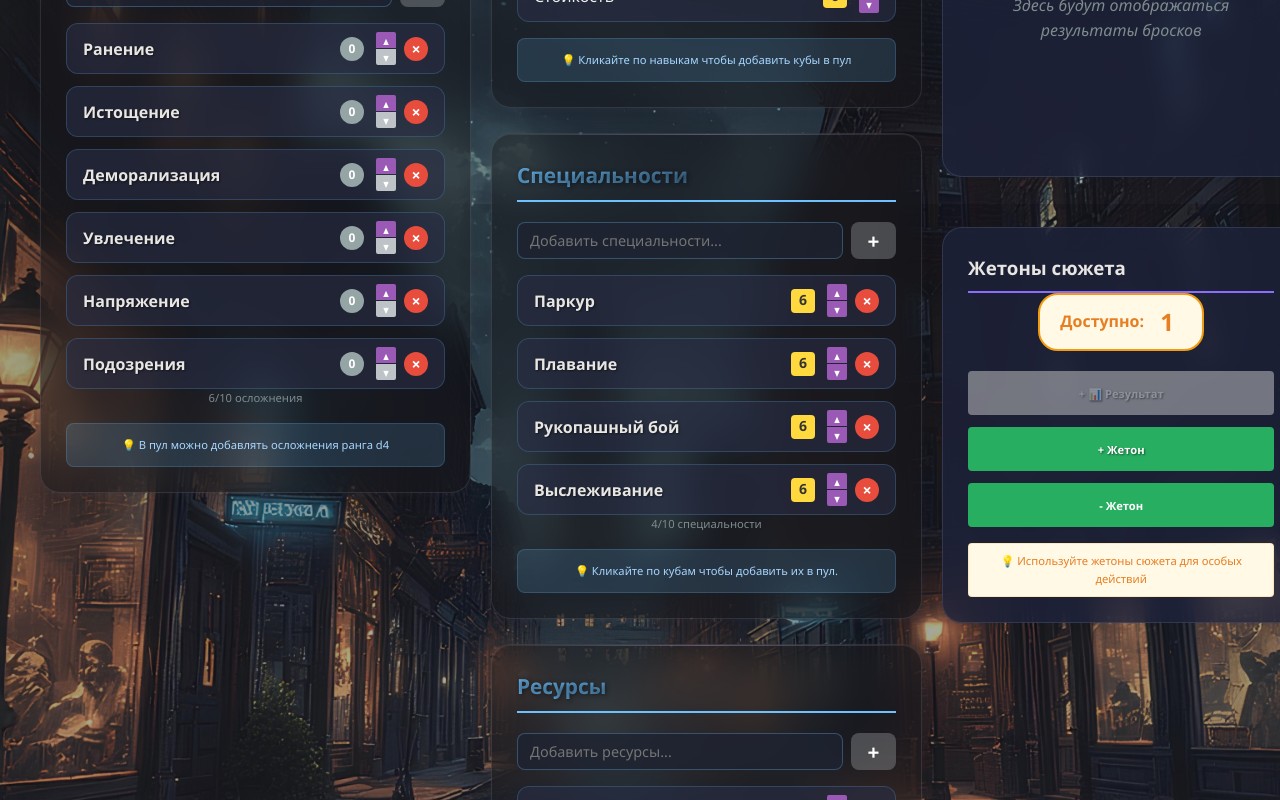
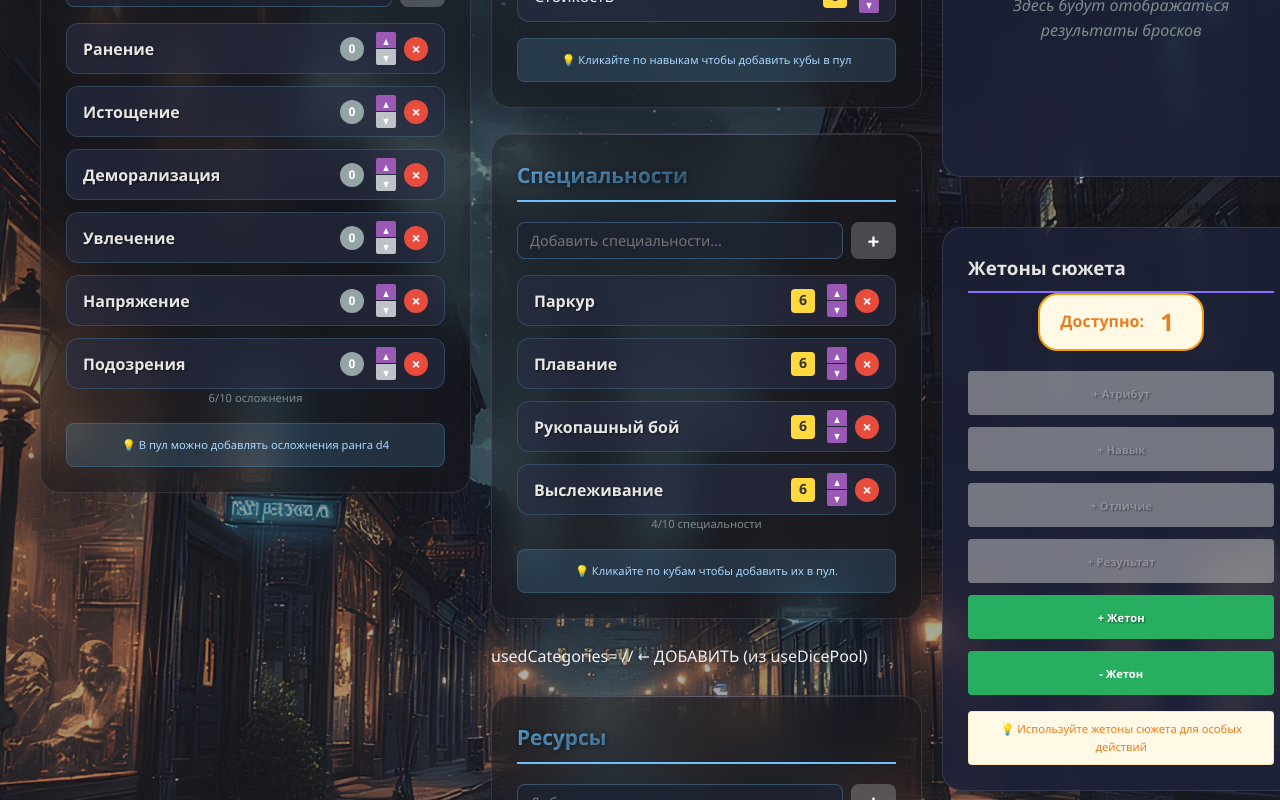
Before and after one commit to dplatonov865/cortex-prime-dice, a React (Vite) app: page / in a window 1280 px wide. Shown: the part 1396-2196 px from the top of the page. Built offline with nearby package versions, Linux system fonts and the light colour scheme.

Commit message:
new logic with plot tokens:

```diff
--- a/src/components/CharacterSheet.jsx
+++ b/src/components/CharacterSheet.jsx
@@ -44,6 +44,8 @@ const CharacterSheet = () => {
     usageCounters,
     usedDistinctionGroups,
     additionalDieEffect,
+    usedCategories, // ← ДОБАВИТЬ
+    removeFromUsedCategories, // ← ДОБАВИТЬ (нужно будет добавить в useDicePool)
     addToDicePool,
     removeFromDicePool,
     clearDicePool,
@@ -309,6 +311,18 @@ const CharacterSheet = () => {
     addQuickDie(diceType);
   };
 
+  const handleActivateAttributes = () => {
+    removeFromUsedCategories('attributes');
+  };
+
+  const handleActivateRoles = () => {
+    removeFromUsedCategories('roles');
+  };
+
+  const handleActivateDistinctions = () => {
+    removeFromUsedCategories('distinctions');
+  };
+
   return (
     <div className="character-sheet">
       <CharacterHeader
@@ -397,7 +411,7 @@ const CharacterSheet = () => {
               : '💡 Кликайте по кубам чтобы добавить их в пул.'
             }
           />
-
+          usedCategories={usedCategories} // ← ДОБАВИТЬ (из useDicePool)
           <EditableTraitsBlock
             type={TRAIT_TYPES.RESOURCES}
             title="Ресурсы"
@@ -447,8 +461,12 @@ const CharacterSheet = () => {
             onActivateBoostResult={handleActivateBoostResult}
             onActivateBoostEffect={handleActivateBoostEffect}
             onCancelEffect={handleCancelEffect}
+            onActivateAttributes={handleActivateAttributes} // ← ДОБАВИТЬ
+            onActivateRoles={handleActivateRoles} // ← ДОБАВИТЬ
+            onActivateDistinctions={handleActivateDistinctions} // ← ДОБАВИТЬ
             activeEffect={activeEffect}
             hasRollResults={rollResults.length > 0}
+            usedCategories={usedCategories} // ← ДОБАВИТЬ (из useDicePool)
           />
         </div>
       </div>
--- a/src/components/PlotTokens.jsx
+++ b/src/components/PlotTokens.jsx
@@ -9,7 +9,11 @@ const PlotTokens = ({
   onActivateBoostEffect,
   onCancelEffect,
   activeEffect,
-  hasRollResults // ← ДОБАВИТЬ ЭТОТ ПРОПС
+  hasRollResults,
+  usedCategories,
+  onActivateAttributes,
+  onActivateRoles,
+  onActivateDistinctions // ← ДОБАВИТЬ ЭТОТ ПРОПС
 }) => {
   const isEffectActive = activeEffect !== null;
 
@@ -51,8 +55,32 @@ const PlotTokens = ({
     }
   };
 
+  const handleActivateAttributes = () => {
+    if (tokens > 0 && !isEffectActive && usedCategories.has('attributes')) {
+      onSpendToken('activate_attributes');
+      onActivateAttributes();
+    }
+  };
+
+  const handleActivateRoles = () => {
+    if (tokens > 0 && !isEffectActive && usedCategories.has('roles')) {
+      onSpendToken('activate_roles');
+      onActivateRoles();
+    }
+  };
+
+  const handleActivateDistinctions = () => {
+    if (tokens > 0 && !isEffectActive && usedCategories.has('distinctions')) {
+      onSpendToken('activate_distinctions');
+      onActivateDistinctions();
+    }
+  };
+
   const canUseBoostResult = tokens > 0 && !isEffectActive && hasRollResults;
   const canUseBoostEffect = tokens > 0 && !isEffectActive && hasRollResults;
+  const canActivateAttributes = tokens > 0 && !isEffectActive && usedCategories.has('attributes');
+  const canActivateRoles = tokens > 0 && !isEffectActive && usedCategories.has('roles');
+  const canActivateDistinctions = tokens > 0 && !isEffectActive && usedCategories.has('distinctions');
 
   const getEffectDescription = () => {
     switch (activeEffect) {
@@ -98,7 +126,56 @@ const PlotTokens = ({
         >
           + 🎲 В пул
         </button> */}
+        <button
+          className="token-action-btn"
+          onClick={handleActivateAttributes}
+          disabled={!canActivateAttributes}
+          title={
+            !usedCategories.has('attributes')
+              ? "Атрибуты ещё не использованы"
+              : isEffectActive
+                ? "Дождитесь завершения активного эффекта"
+                : tokens === 0
+                  ? "Недостаточно жетонов"
+                  : "Разблокировать атрибуты для повторного использования"
+          }
+        >
+          + Атрибут
+        </button>
 
+        <button
+          className="token-action-btn"
+          onClick={handleActivateRoles}
+          disabled={!canActivateRoles}
+          title={
+            !usedCategories.has('roles')
+              ? "Навыки ещё не использованы"
+              : isEffectActive
+                ? "Дождитесь завершения активного эффекта"
+                : tokens === 0
+                  ? "Недостаточно жетонов"
+                  : "Разблокировать навыки для повторного использования"
+          }
+        >
+          + Навык
+        </button>
+
+        <button
+          className="token-action-btn"
+          onClick={handleActivateDistinctions}
+          disabled={!canActivateDistinctions}
+          title={
+            !usedCategories.has('distinctions')
+              ? "Отличия ещё не использованы"
+              : isEffectActive
+                ? "Дождитесь завершения активного эффекта"
+                : tokens === 0
+                  ? "Недостаточно жетонов"
+                  : "Разблокировать отличия для повторного использования"
+          }
+        >
+          + Отличие
+        </button>
         <button
           className="token-action-btn"
           onClick={handleBoostResult}
@@ -113,7 +190,7 @@ const PlotTokens = ({
                   : "Повысить результат броска"
           }
         >
-          + 📊 Результат
+          + Результат
         </button>
 
         {/* <button
--- a/src/hooks/useDicePool.js
+++ b/src/hooks/useDicePool.js
@@ -133,12 +133,22 @@ export const useDicePool = () => {
   const deactivateAdditionalDie = () => {
     setAdditionalDieEffect(false);
   };
+  const removeFromUsedCategories = (category) => {
+    setUsedCategories(prev => {
+      const newUsed = new Set(prev);
+      newUsed.delete(category);
+      console.log(`Removed ${category} from usedCategories:`, newUsed); // для отладки
+      return newUsed;
+    });
+  };
 
   return {
     dicePool,
     usageCounters: usedCategories, // Для обратной совместимости
     usedDistinctionGroups,
     additionalDieEffect,
+    usedCategories, // ← ДОБАВИТЬ
+    removeFromUsedCategories, // ← ДОБАВИТЬ
     addToDicePool,
     removeFromDicePool,
     clearDicePool,
```
